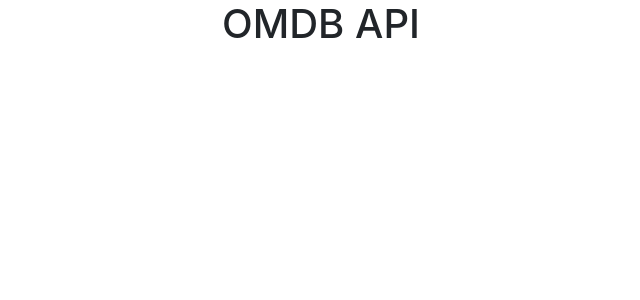
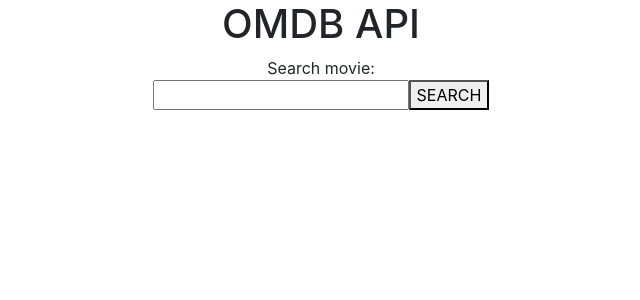
Before and after one commit to adir-avraham/React-IMDB-app, a React (Create React App) app: page / in a window 1280 px wide. Shown: the top 300 px of the page, without its empty margins (319-959 px from the left). Built offline with nearby package versions, Linux system fonts and the light colour scheme; no server answers.

Commit message:
search-comp

```diff
--- a/src/App.tsx
+++ b/src/App.tsx
@@ -1,5 +1,6 @@
 import './App.css';
-import Header from './components/header'
+import Header from './components/header';
+import MoviesPage from './components/movies-page'
 import React from 'react';
 
 
@@ -7,6 +8,7 @@
   return (
     <div className="App">
       <Header title="OMDB API"/>
+      <MoviesPage/>
     </div>
   );
 }
--- a/src/components/movies-page/index.tsx
+++ b/src/components/movies-page/index.tsx
@@ -1,18 +1,34 @@
 import React from 'react'
-
+import axios from 'axios'
+import MovieSearch from '../search'
 
 
 export default class MoviesPage extends React.Component<any, any> {
+    constructor(props:any) {
+        super(props)
+    this.state = {
+        movies: [],
 
-    state = {
-        movies: []
+
+     }
+
     }
+
+    componentDidMount: any = (searchValue: any) => {
+        axios.get(`http://www.omdbapi.com/?apikey=8036fcb6&s=${searchValue}`).then((response: any)=>{
+         console.log("from the aba>>>>", searchValue)
+         this.setState({movies: response.data.Search})
+         console.log("movies=>", this.state.movies)
+        })
+    }
+
 
     render() {
 
+        const {searchValue} = this.props
         return (
             <div>
-
+            <MovieSearch componentDidMount={this.componentDidMount} searchValue={searchValue} />
 
 
             </div>
@@ -20,3 +36,10 @@
     }
 
 }
+
+// this is working more specipic
+// componentDidMount() {
+//     axios.get("http://www.omdbapi.com/?t=terminator&apikey=8036fcb6").then((response: any)=>{
+//      console.log(response)
+//     })
+// }
--- /dev/null
+++ b/src/components/search/index.tsx
@@ -0,0 +1,34 @@
+import React from 'react';
+
+
+
+export default class MovieSearch extends React.Component<any, any> {
+
+    state = {
+            searchValue: ""
+        }
+
+    render() {
+
+        const {searchValue, componentDidMount} = this.props;
+
+        return (
+            <div>
+
+            Search movie:
+            <br/>
+
+            <input value={searchValue} onChange={(e)=>{
+            const searchValue = e.target.value
+            this.setState({searchValue})
+            }}/>
+
+            <button onClick={()=>{
+            componentDidMount(this.state.searchValue)
+
+            }}>SEARCH</button>
+
+            </div>
+        )
+    }
+}
```
